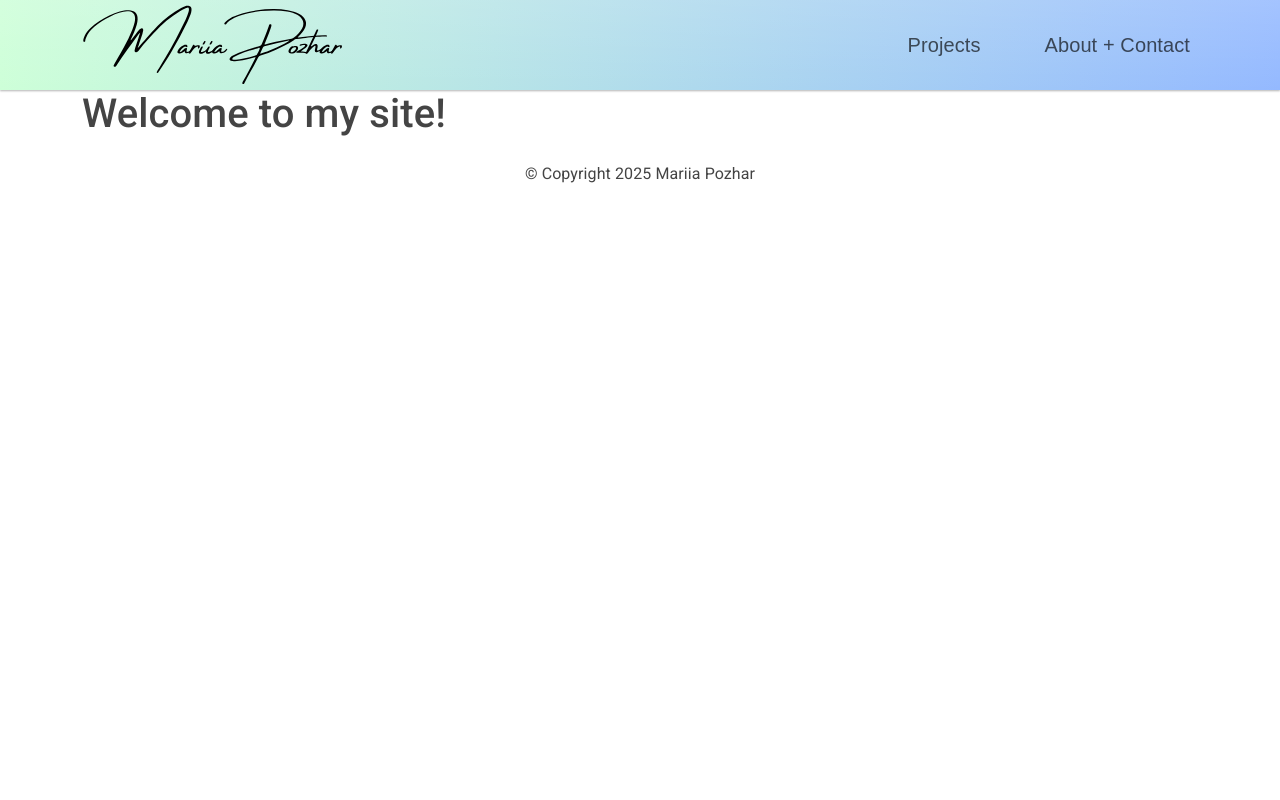
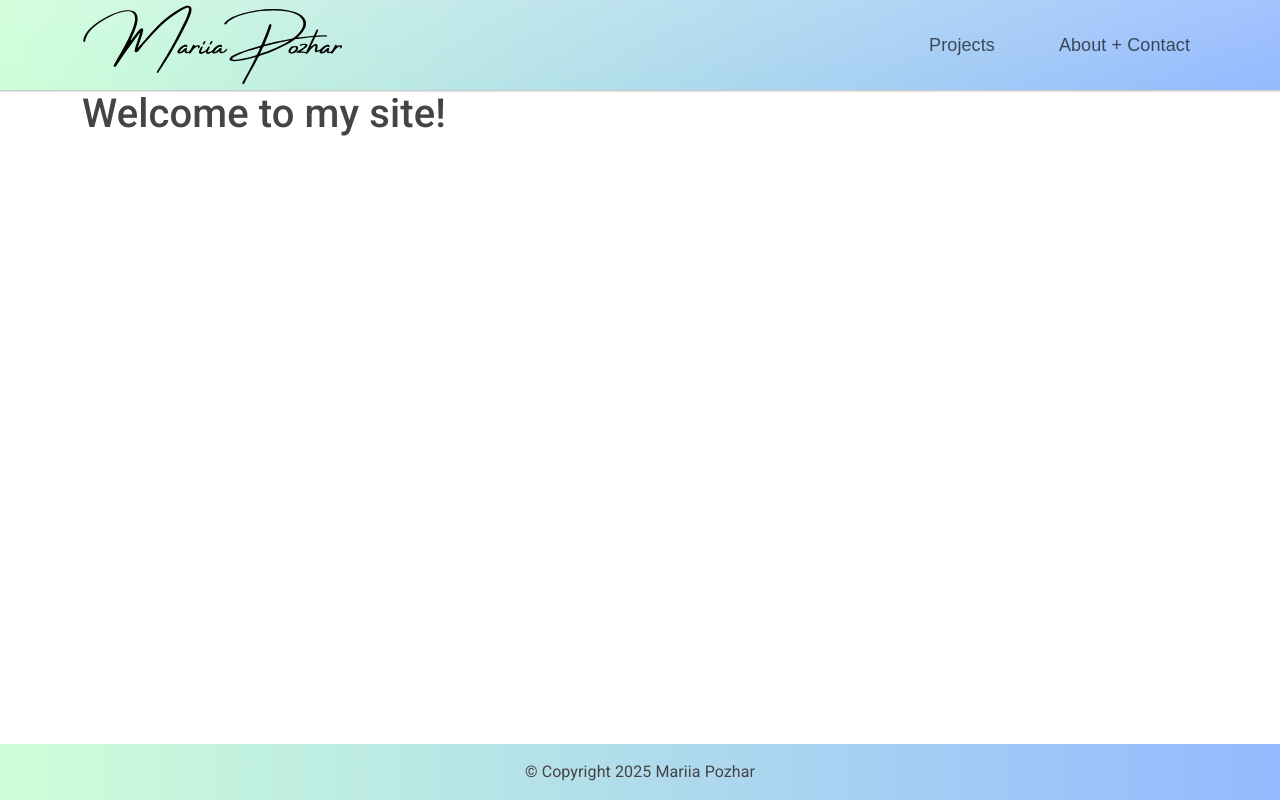
Before and after one commit to mariiapdavey/MP_Portfolio, a React (Create React App) app in the folder frontend/: page / in a window 1280 px wide. Built offline with nearby package versions, Linux system fonts and the light colour scheme; a web font is replaced by a local one.

Commit message:
footer down

```diff
--- a/frontend/src/components/Footer.js
+++ b/frontend/src/components/Footer.js
@@ -3,7 +3,7 @@ import { Container, Row, Col } from 'react-bootstrap'
 
 const Footer = () => {
   return (
-    <footer>
+    <footer className="custom-gradient">
         <Container>
             <Row>
                 <Col className="text-center py-3"> &copy; Copyright 2025 Mariia Pozhar</Col>
--- a/frontend/src/index.css
+++ b/frontend/src/index.css
@@ -5,6 +5,8 @@ body {
     sans-serif;
   -webkit-font-smoothing: antialiased;
   -moz-osx-font-smoothing: grayscale;
+  position: realtive;
+  min-height: 100vh;
 }
 
 code {
@@ -20,9 +22,15 @@ code {
   font-family: the-seasons, sans-serif;
   font-style: normal;
   font-weight: 400;
-  font-size: 20px;
+  font-size: 18px;
 }
 
-.header {
-  border: 20px;
+main {
+  flex-grow: 1;  /* Pushes footer down when the main content is smaller than the screen */
 }
+
+footer {
+  position:absolute;
+  bottom: 0;
+  width: 100%;
+}
```
